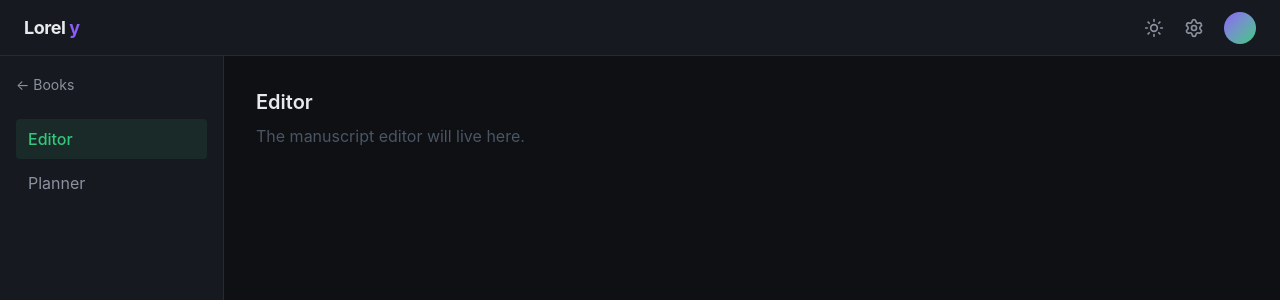
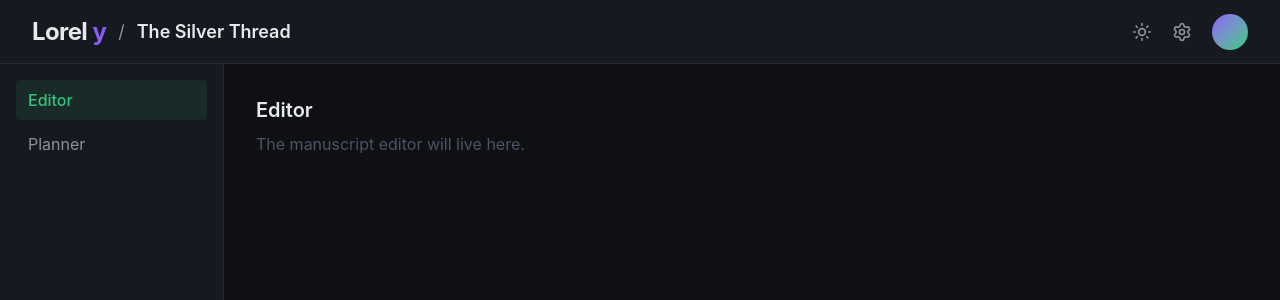
Before and after one commit to MystCely/Lorely, a Vue app: page /book/1/editor in a window 1280 px wide. Shown: the top 300 px of the page. Built offline with nearby package versions, Linux system fonts and the light colour scheme.

Commit message:
Add Pinia books store and show title in navbar

```diff
--- a/package.json
+++ b/package.json
@@ -11,6 +11,7 @@
   "dependencies": {
     "@tailwindcss/vite": "^4.3.2",
     "lucide-vue-next": "^1.0.0",
+    "pinia": "^3.0.4",
     "tailwindcss": "^4.3.2",
     "vue": "^3.5.39",
     "vue-router": "^5.1.0"
--- a/src/components/TheNavbar.vue
+++ b/src/components/TheNavbar.vue
@@ -1,8 +1,14 @@
 <script lang="ts" setup>
-	import { ref, onMounted } from "vue";
+	import { ref, onMounted, computed } from "vue";
+	import { useRoute } from "vue-router";
 	import { Sun, Moon, Settings } from "lucide-vue-next";
+	import { useBooksStore } from "../stores/books";
 
 	const isDark = ref(true);
+	const route = useRoute();
+	const booksStore = useBooksStore();
+
+	const currentBook = computed(() => (route.params.id ? booksStore.getBook(Number(route.params.id)) : undefined));
 
 	function setTheme(dark: boolean) {
 		document.documentElement.classList.toggle("dark", dark);
@@ -17,11 +23,17 @@
 </script>
 
 <template>
-	<header class="flex h-14 items-center justify-between border-b border-line bg-surface px-6">
-		<RouterLink to="/" class="text-lg font-bold tracking-tight text-ink">
-			Lorel
-			<span class="text-violet">y</span>
-		</RouterLink>
+	<header class="flex h-16 items-center justify-between border-b border-line bg-surface px-8">
+		<div class="flex items-center gap-3">
+			<RouterLink to="/" class="text-2xl font-bold tracking-tight text-ink">
+				Lorel
+				<span class="text-violet">y</span>
+			</RouterLink>
+			<template v-if="currentBook">
+				<span class="text-lg text-muted">/</span>
+				<span class="text-lg font-semibold text-ink">{{ currentBook.title }}</span>
+			</template>
+		</div>
 		<div class="flex items-center gap-1">
 			<button
 				@click="setTheme(!isDark)"
@@ -33,7 +45,7 @@
 			<button aria-label="Settings" class="rounded-md p-2 text-muted transition hover:bg-canvas hover:text-ink">
 				<Settings class="h-5 w-5" />
 			</button>
-			<div class="ml-2 h-8 w-8 rounded-full bg-linear-to-br from-violet to-forest"></div>
+			<div class="ml-2 h-9 w-9 rounded-full bg-linear-to-br from-violet to-forest"></div>
 		</div>
 	</header>
 </template>
--- a/src/layouts/BookLayout.vue
+++ b/src/layouts/BookLayout.vue
@@ -4,9 +4,8 @@
 </script>
 
 <template>
-	<div class="flex min-h-[calc(100vh-3.5rem)]">
+	<div class="flex min-h-[calc(100vh-4rem)]">
 		<aside class="w-56 shrink-0 border-r border-line bg-surface p-4">
-			<RouterLink to="/" class="mb-6 inline-block text-sm text-muted transition hover:text-ink">← Books</RouterLink>
 			<nav class="flex flex-col gap-1">
 				<RouterLink
 					:to="`/book/${route.params.id}/editor`"
--- a/src/main.ts
+++ b/src/main.ts
@@ -1,6 +1,7 @@
-import {createApp} from "vue";
+import { createApp } from "vue";
 import "./style.css";
 import App from "./App.vue";
 import router from "./router";
+import { createPinia } from "pinia";
 
-createApp(App).use(router).mount("#app");
+createApp(App).use(createPinia()).use(router).mount("#app");
--- /dev/null
+++ b/src/stores/books.ts
@@ -0,0 +1,32 @@
+import { defineStore } from "pinia";
+import { ref } from "vue";
+
+export interface Book {
+	id: number;
+	title: string;
+	author: string;
+	wordCount: number;
+}
+
+export const useBooksStore = defineStore("books", () => {
+	const books = ref<Book[]>([
+		{ id: 1, title: "The Silver Thread", author: "Myst Sol", wordCount: 12400 },
+		{ id: 2, title: "Northwind", author: "Myst Sol", wordCount: 3000 },
+		{ id: 3, title: "Untitled Draft", author: "Myst Sol", wordCount: 0 },
+	]);
+
+	function addBook() {
+		books.value.push({
+			id: Date.now(),
+			title: "Untitled Draft",
+			author: "",
+			wordCount: 0,
+		});
+	}
+
+	function getBook(id: number) {
+		return books.value.find((book) => book.id === id);
+	}
+
+	return { books, addBook, getBook };
+});
--- a/src/views/HomeView.vue
+++ b/src/views/HomeView.vue
@@ -1,21 +1,11 @@
 <script lang="ts" setup>
-	import { ref } from "vue";
+	import { storeToRefs } from "pinia";
 	import { Upload, FolderPlus, ArrowDownUp, Plus } from "lucide-vue-next";
+	import { useBooksStore } from "../stores/books";
 
-	const books = ref([
-		{ id: 1, title: "The Silver Thread", author: "Myst Sol", wordCount: 12400 },
-		{ id: 2, title: "Northwind", author: "Myst Sol", wordCount: 3000 },
-		{ id: 3, title: "Untitled Draft", author: "Myst Sol", wordCount: 0 },
-	]);
-
-	function addBook() {
-		books.value.push({
-			id: Date.now(),
-			title: "Untitled Draft",
-			author: "",
-			wordCount: 0,
-		});
-	}
+	const booksStore = useBooksStore();
+	const { books } = storeToRefs(booksStore);
+	const { addBook } = booksStore;
 </script>
 
 <template>
```
Also changed, not shown: 1 other file (tests, documents, lock files or other folders).
